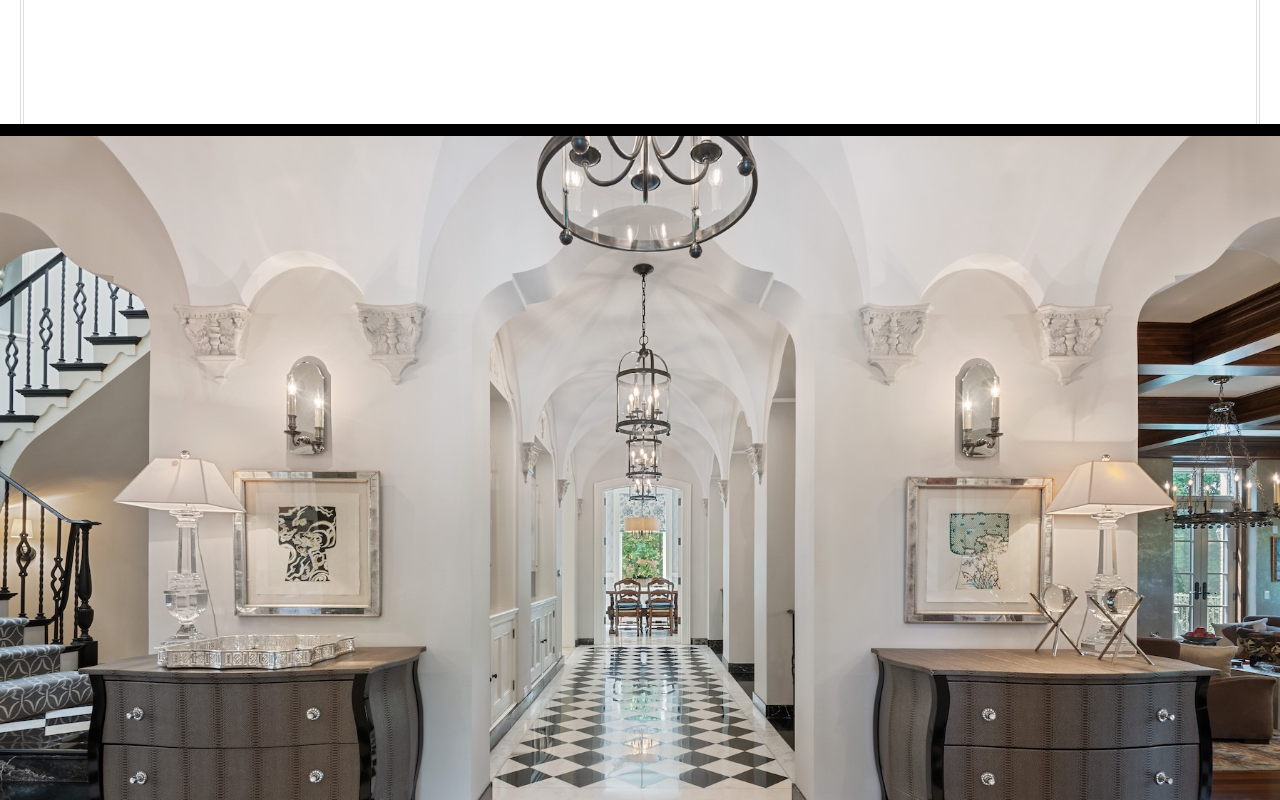
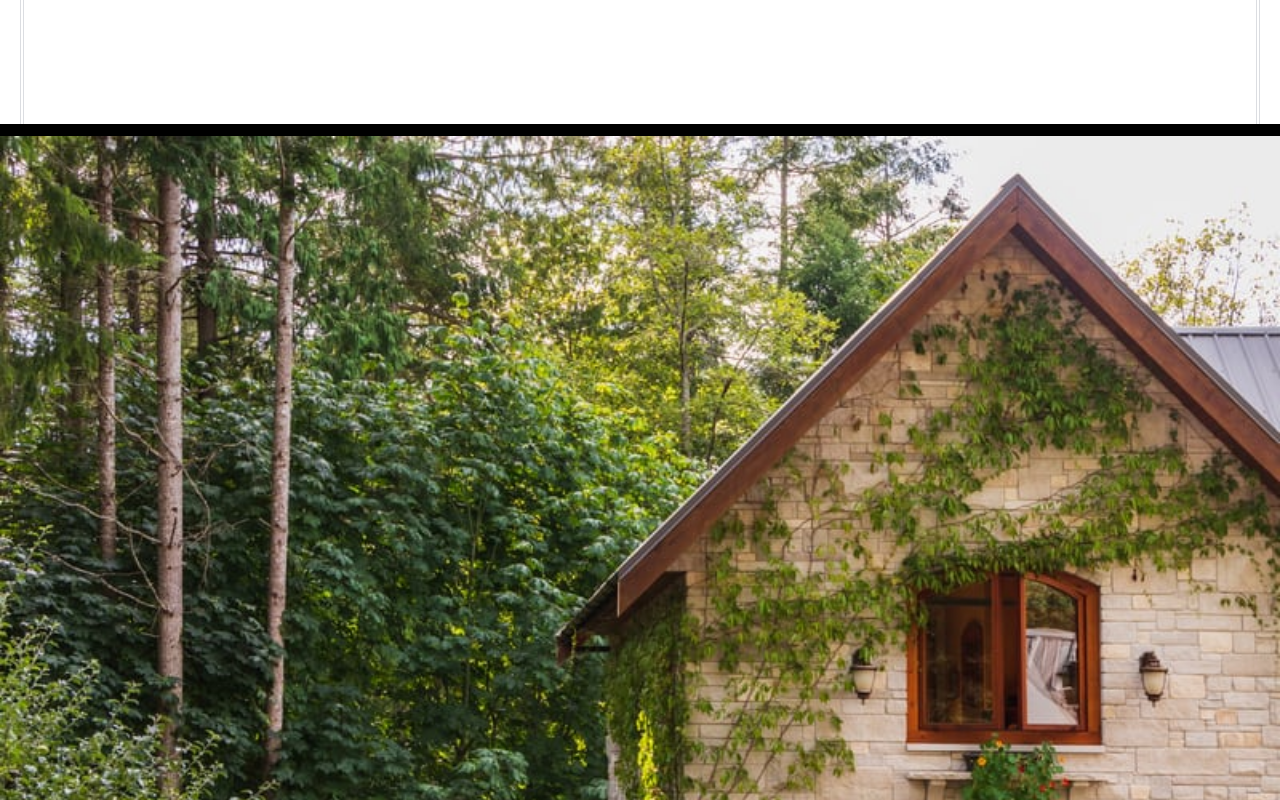
Before and after one commit to bitovi/at-properties, a Vue app: page / in a window 1280 px wide. Shown: the part 6660-7460 px from the top of the page. Built offline with nearby package versions, Linux system fonts and the light colour scheme; a web font is replaced by a local one; what vue-scrollactive, vue-youtube would draw is missing.

Commit message:
company bg

```diff
--- a/src/App.vue
+++ b/src/App.vue
@@ -20,7 +20,7 @@
       </article>
       <article id="company">
         <TitlePage
-          :backgroundUrl="`${publicPath}images/auxiliary/05-145-oxford-rd-84-a-breathtaking-foyer-with-original-marble-flooring-printjpg-5f628f078b4e2.jpg`"
+          :backgroundUrl="`${publicPath}images/company/bg-company.jpeg`"
           heading="Every home has a story"
           subheading="Company Profile" />
         <CompanyContainer />
```
Also changed, not shown: public/images/company/bg-company.jpeg (added), public/images/company/bg-company.jpg (deleted).
